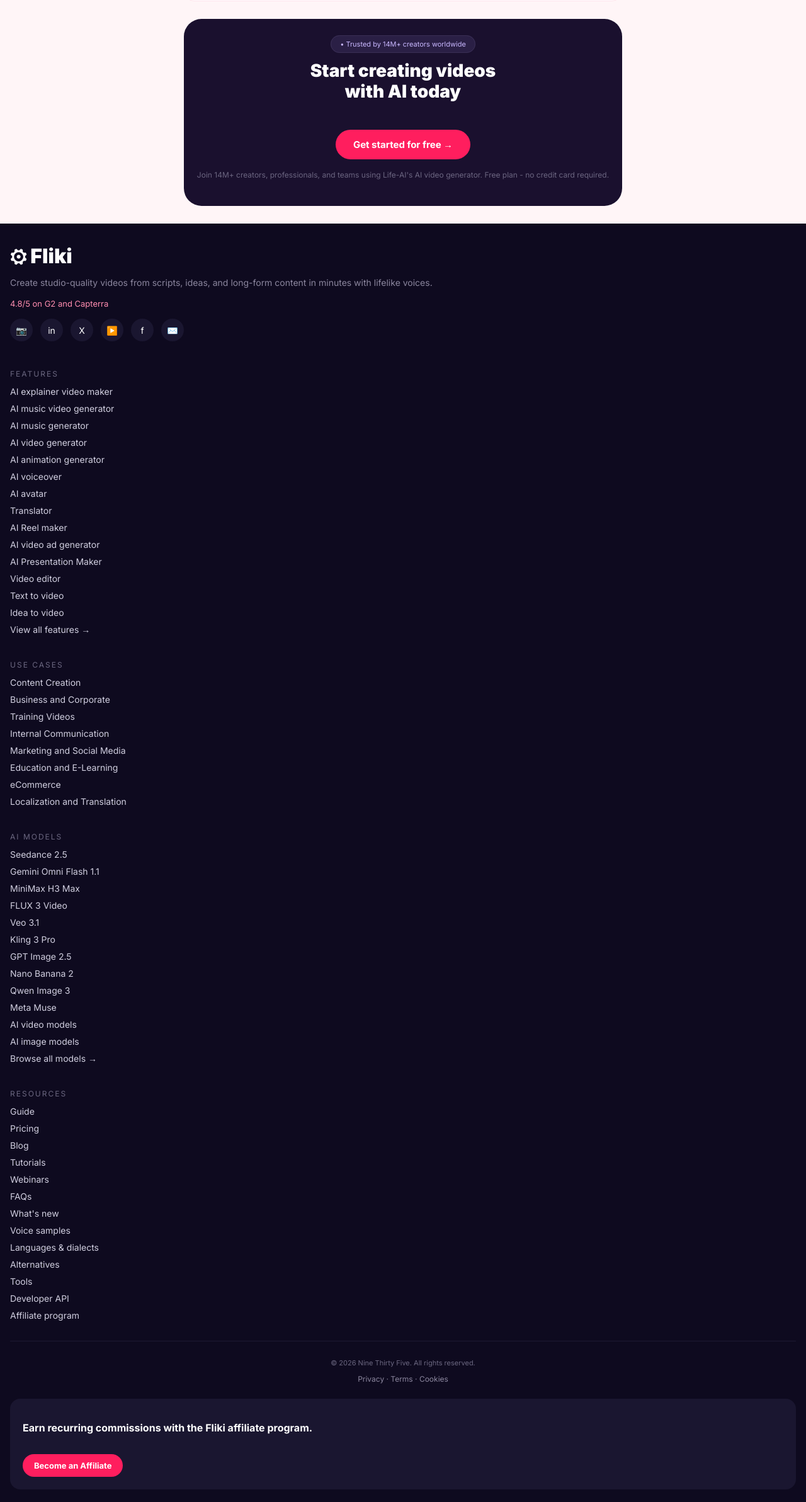
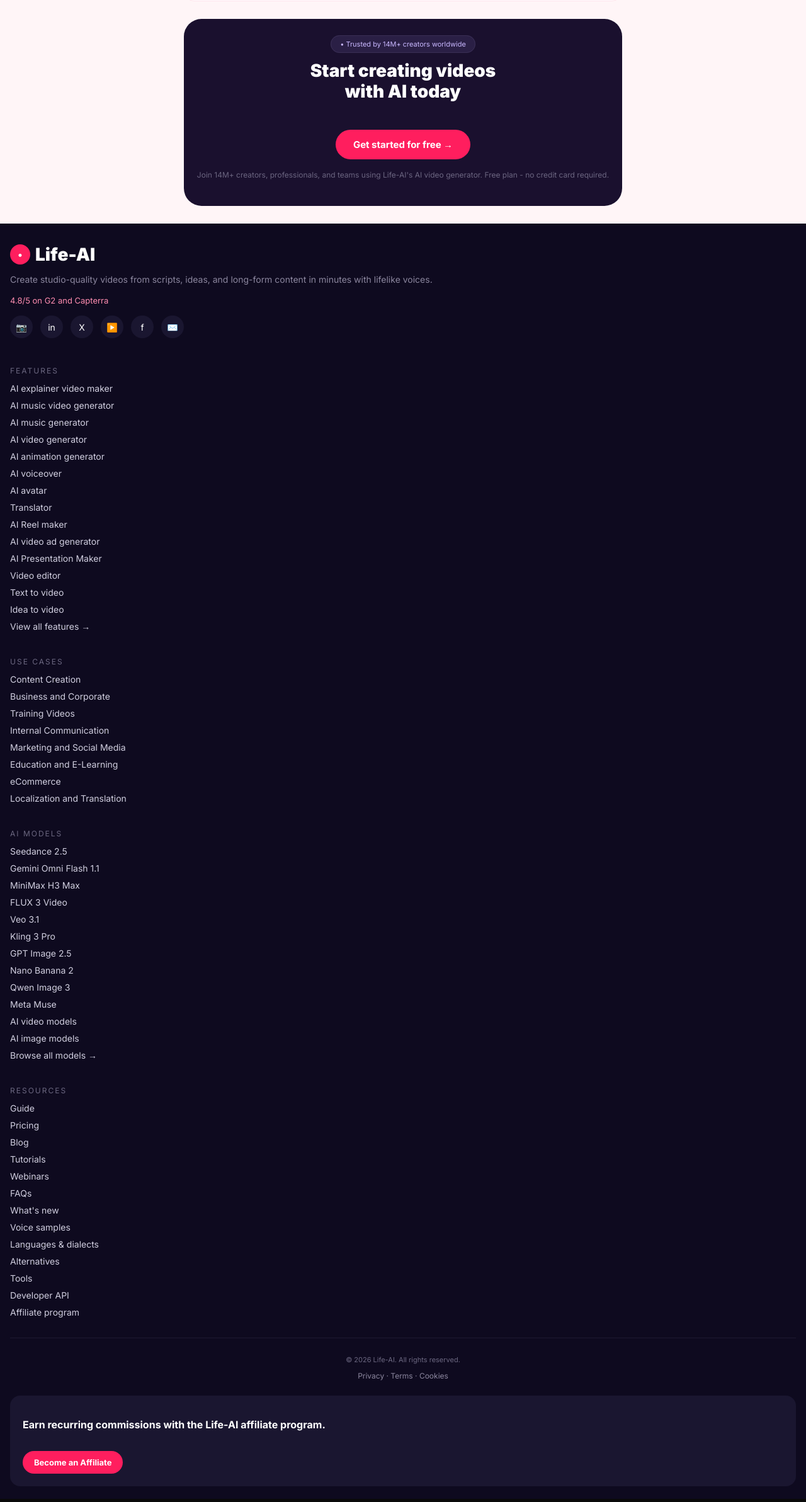
Before and after one commit to muradofficalid-art/LifeAI, a Next.js app: page / in a window 1280 px wide. Shown: the part 702-3087 px from the top of the page at 63% size. Built offline with nearby package versions, Linux system fonts and the light colour scheme.

Commit message:
Update page.tsx

```diff
--- a/app/page.tsx
+++ b/app/page.tsx
@@ -22,7 +22,7 @@
         </nav>
       </div>
 
-      {/* HERO - tumhara purana wala same rakha */}
+      {/* HERO */}
       <div style={{textAlign:'center', padding:'28px 16px 12px', maxWidth:'720px', margin:'0 auto'}}>
         <h1 style={{fontSize:'36px', fontWeight:900, lineHeight:'1.05', letterSpacing:'-1.2px'}}>Turn idea into videos<br/>with AI voices</h1>
         <p style={{fontSize:'13px', color:'#64748B', marginTop:'12px'}}>Transform your ideas into stunning videos with AI video generator.</p>
@@ -35,7 +35,7 @@
         </div>
       </div>
 
-      {/* FAQ SECTION - Fliki exact */}
+      {/* FAQ */}
       <div style={{maxWidth:'720px', margin:'20px auto', padding:'0 12px', display:'grid', gap:'12px'}}>
         <div style={{background:'white', border:'1px solid #FFE3EC', borderRadius:'16px', padding:'16px'}}>
           <h3 style={{fontSize:'16px', fontWeight:700}}>Can AI-generated videos be used commercially?</h3>
@@ -47,7 +47,7 @@
         </div>
       </div>
 
-      {/* DARK CTA CARD - Exact Fliki */}
+      {/* DARK CTA */}
       <div style={{maxWidth:'720px', margin:'28px auto', padding:'0 12px'}}>
         <div style={{background:'#1A102E', borderRadius:'28px', padding:'28px 20px', textAlign:'center'}}>
           <span style={{background:'#2A1F45', color:'#C9B8FF', fontSize:'11px', padding:'6px 14px', borderRadius:'999px', border:'1px solid #3A2F55'}}>• Trusted by 14M+ creators worldwide</span>
@@ -57,9 +57,12 @@
         </div>
       </div>
 
-      {/* FOOTER - Exact Fliki footer */}
-      <div style={{background:'#0E0A1F', color:'white', padding:'32px 16px 20px', borderRadius:'0'}}>
-        <div style={{fontSize:'32px', fontWeight:900}}>⚙ Fliki</div>
+      {/* FOOTER - FIXED */}
+      <div style={{background:'#0E0A1F', color:'white', padding:'32px 16px 20px'}}>
+        <div style={{fontSize:'28px', fontWeight:900, display:'flex', alignItems:'center', gap:'8px'}}>
+          <span style={{background:'#FF1E5E', width:'32px', height:'32px', borderRadius:'50%', display:'flex', alignItems:'center', justifyContent:'center', color:'white', fontSize:'16px'}}>•</span>
+          Life-AI
+        </div>
         <p style={{color:'#8B869E', fontSize:'14px', marginTop:'12px', lineHeight:'1.6'}}>Create studio-quality videos from scripts, ideas, and long-form content in minutes with lifelike voices.</p>
         <p style={{color:'#FF8DB0', fontSize:'13px', marginTop:'12px'}}>4.8/5 on G2 and Capterra</p>
 
@@ -95,12 +98,12 @@
         </div>
 
         <div style={{borderTop:'1px solid #1E1A32', marginTop:'32px', paddingTop:'16px', textAlign:'center'}}>
-          <p style={{color:'#6B6780', fontSize:'11px'}}>© 2026 Nine Thirty Five. All rights reserved.</p>
+          <p style={{color:'#6B6780', fontSize:'11px'}}>© 2026 Life-AI. All rights reserved.</p>
           <p style={{color:'#8B869E', fontSize:'12px', marginTop:'8px'}}>Privacy · Terms · Cookies</p>
         </div>
 
         <div style={{background:'#1A1630', borderRadius:'16px', padding:'20px', marginTop:'24px'}}>
-          <p style={{fontSize:'16px', fontWeight:700}}>Earn recurring commissions with the Fliki affiliate program.</p>
+          <p style={{fontSize:'16px', fontWeight:700}}>Earn recurring commissions with the Life-AI affiliate program.</p>
           <Link href="/signup" style={{background:'#FF1E5E', color:'white', padding:'10px 18px', borderRadius:'999px', fontSize:'13px', fontWeight:700, textDecoration:'none', display:'inline-block', marginTop:'16px'}}>Become an Affiliate</Link>
         </div>
       </div>
```
